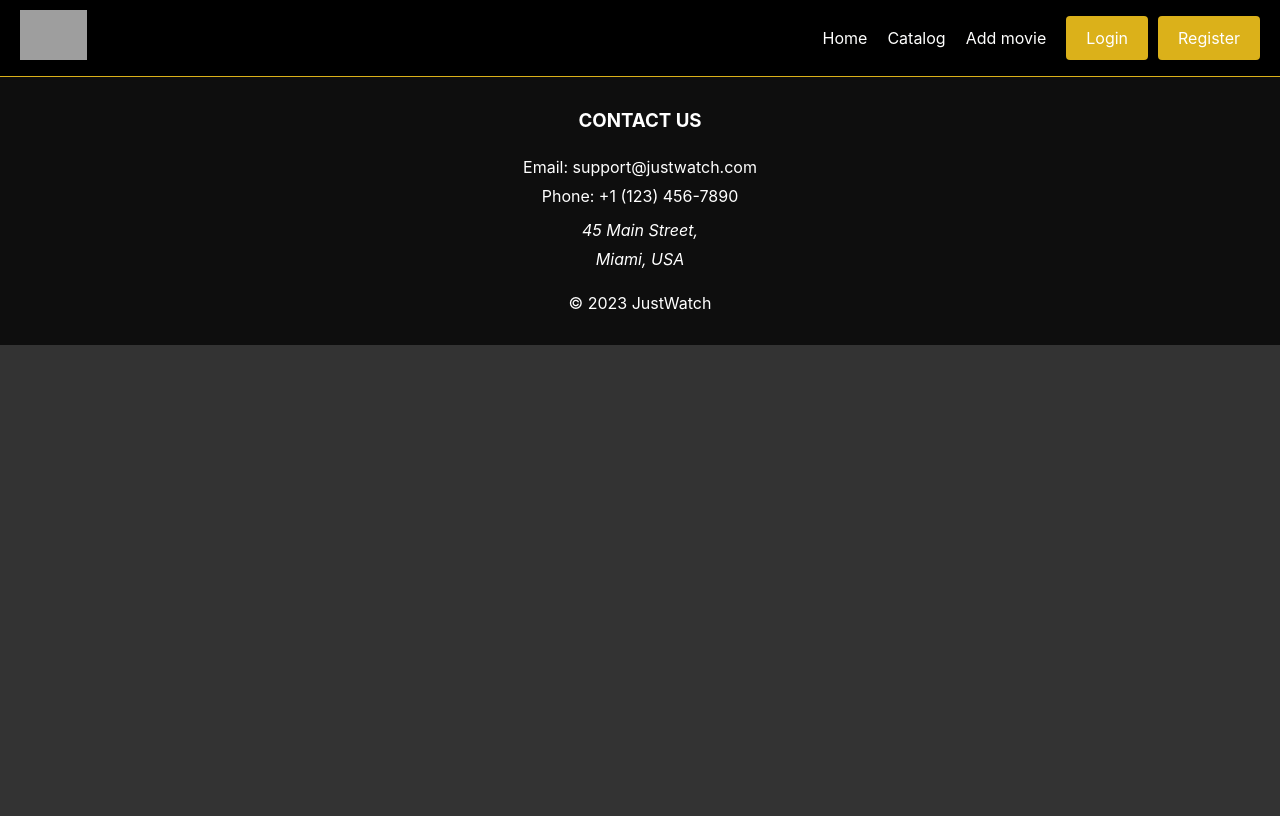
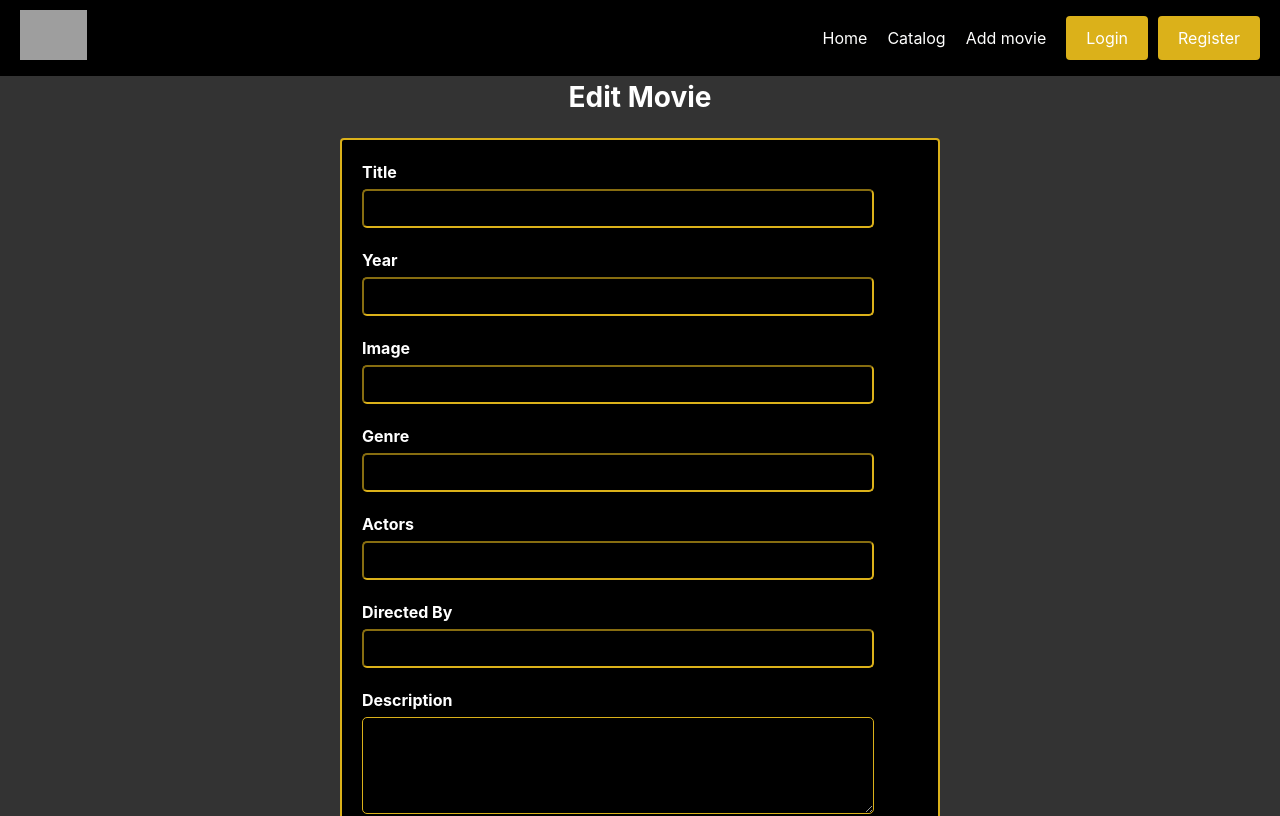
Before and after one commit to PashataDLG/Softuni-MovieWebsite-Project, a React (Create React App) app in the folder client/: page /edit-movie/1 in a window 1280 px wide. Shown: the top 816 px of the page. Built offline with nearby package versions, Linux system fonts and the light colour scheme; no server answers; grey boxes are pictures that could not be loaded.

Commit message:
Edit functionallity added

```diff
--- a/client/src/App.js
+++ b/client/src/App.js
@@ -28,7 +28,7 @@ function App() {
 						<Route path='/logout' element={<Logout />} />
 						<Route path='/catalog' element={<Catalog />} />
 						<Route path='/add-movie' element={<AddMovie />} />
-						<Route path='/edit-movie' element={<EditMovie />} />
+						<Route path='/edit-movie/:movieId' element={<EditMovie />} />
 						<Route path='/details/:movieId' element={<Details />} />
 					</Routes>
 				</main>
--- a/client/src/components/edit-movie/EditMovie.js
+++ b/client/src/components/edit-movie/EditMovie.js
@@ -1,27 +1,91 @@
+import { useEffect } from "react";
+import { useParams } from "react-router-dom";
+
+import * as movieService from '../../services/movieService';
+import { useMovieContext } from "../../context/MovieContext";
+import { useForm } from "../../hooks/useForm";
+
+
 export default function EditMovie() {
+    const { movieId } = useParams();
+    const { onEditMovieSubmit } = useMovieContext();
+
+    const { values, changeHandler, onSubmit, changeValues } = useForm({
+        _id: '',
+        title: '',
+        year: '',
+        imageUrl: '',
+        genre: '',
+        actors: '',
+        director: '',
+        description: '',
+    }, onEditMovieSubmit);
+
+    useEffect(() => {
+        movieService.getOne(movieId)
+            .then(result => {
+                changeValues(result);
+            });
+    }, [movieId])
+
+
     return (
         <div className="add-movie">
             <h2 className="add-movie__title">Edit Movie</h2>
-            <form action="#" className="add-movie__form">
+            <form action="POST" className="add-movie__form" onSubmit={onSubmit}>
                 <div className="form-group">
                     <label htmlFor="title">Title</label>
-                    <input type="text" id="title" name="title" required="" />
+                    <input type="text"
+                        id="title"
+                        name="title"
+                        value={values.title}
+                        onChange={changeHandler}
+                    />
                 </div>
                 <div className="form-group">
                     <label htmlFor="year">Year</label>
-                    <input type="text" id="year" name="year" required="" />
+                    <input type="text"
+                        id="year"
+                        name="year"
+                        value={values.year}
+                        onChange={changeHandler}
+                    />
+                </div>
+                <div className="form-group">
+                    <label htmlFor="imageUrl">Image</label>
+                    <input type="text"
+                        id="imageUrl"
+                        name="imageUrl"
+                        value={values.imageUrl}
+                        onChange={changeHandler}
+                    />
                 </div>
                 <div className="form-group">
                     <label htmlFor="genre">Genre</label>
-                    <input type="text" id="genre" name="genre" required="" />
+                    <input type="text"
+                        id="genre"
+                        name="genre"
+                        value={values.genre}
+                        onChange={changeHandler}
+                    />
                 </div>
                 <div className="form-group">
                     <label htmlFor="actors">Actors</label>
-                    <input type="text" id="actors" name="actors" required="" />
+                    <input type="text"
+                        id="actors"
+                        name="actors"
+                        value={values.actors}
+                        onChange={changeHandler}
+                    />
                 </div>
                 <div className="form-group">
                     <label htmlFor="director">Directed By</label>
-                    <input type="text" id="director" name="director" required="" />
+                    <input type="text"
+                        id="director"
+                        name="director"
+                        value={values.director}
+                        onChange={changeHandler}
+                    />
                 </div>
                 <div className="form-group">
                     <label htmlFor="description">Description</label>
@@ -29,8 +93,8 @@ export default function EditMovie() {
                         id="description"
                         name="description"
                         rows={5}
-                        required=""
-                        defaultValue={""}
+                        value={values.description}
+                        onChange={changeHandler}
                     />
                 </div>
                 <div className="form-group">
--- a/client/src/context/MovieContext.js
+++ b/client/src/context/MovieContext.js
@@ -29,9 +29,18 @@ export default function MovieProvider({
         navigate('/catalog');
     };
 
+    const onEditMovieSubmit = async (movieData) => {
+        const result = await movieService.edit(movieData, movieData._id);
+
+        setMovies(state => state.map(movie => movie._id === movieData._id ? result : movie));
+
+        navigate(`/details/${movieData._id}`);
+    };
+
     const contextValues = {
         movies,
         onCreateMovieSubmit,
+        onEditMovieSubmit,
     }
 
     return (
--- a/client/src/services/movieService.js
+++ b/client/src/services/movieService.js
@@ -4,6 +4,8 @@ const baseUrl = 'http://localhost:3030/data/movies';
 
 export const getAll = () => request.get(baseUrl);
 
+export const getOne = (movieId) => request.get(`${baseUrl}/${movieId}`);
+
 export const create = (movieData) => request.post(baseUrl, movieData);
 
 export const edit = (movieData, movieId) => request.put(`${baseUrl}/${movieId}`, movieData);
```
